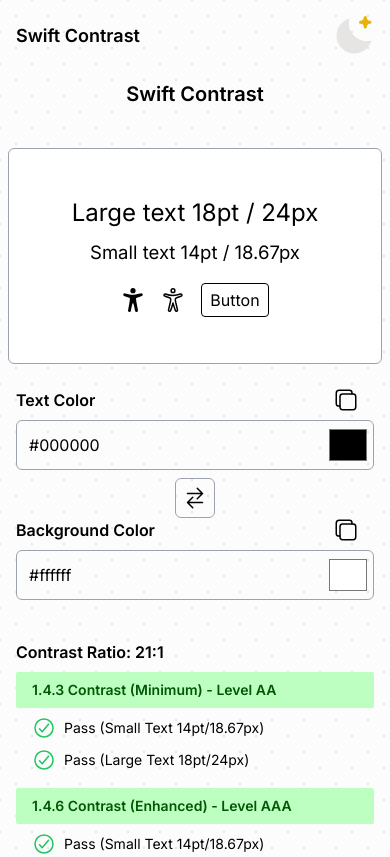
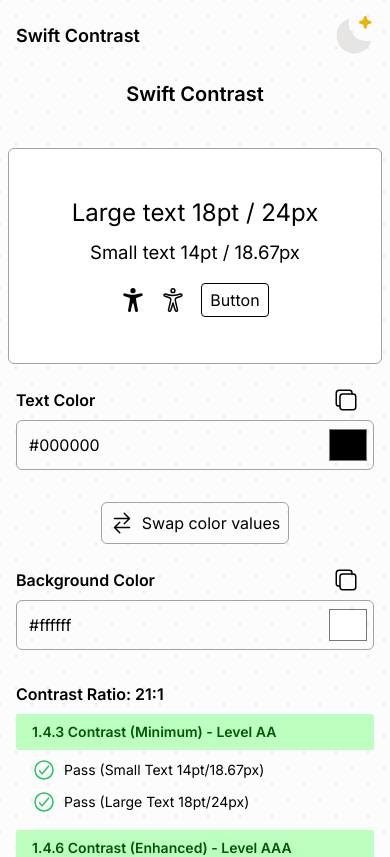
Before and after one commit to HRemonen/SwiftContrast, a Next.js app: page / in a window 390 px wide. Shown: the top 857 px of the page. Built offline with nearby package versions, Linux system fonts and the light colour scheme.

Commit message:
style: update styling on color inputs

```diff
--- a/src/components/common/SwapButton.tsx
+++ b/src/components/common/SwapButton.tsx
@@ -8,11 +8,11 @@
   <div className='flex flex-col items-center justify-center'>
     <button
       type='button'
-      className='flex h-10 w-10 items-center justify-center rounded-md border-[1px] border-solid border-gray-400 hover:border-2 hover:border-blue-600 dark:border-0 dark:bg-gray-50 dark:bg-opacity-15 dark:hover:border-2 dark:hover:border-blue-300 md:mt-6 lg:mt-3'
+      className='flex p-2 my-2 md:my-4 space-x-2 lg:size-10 items-center justify-center rounded-md border-[1px] border-solid border-gray-400 hover:border-2 hover:border-blue-600 dark:border-0 dark:bg-gray-50 dark:bg-opacity-15 dark:hover:border-2 dark:hover:border-blue-300 lg:mt-7'
       onClick={handleSwapColors}
     >
       <IoSwapHorizontal aria-hidden='true' focusable='false' size={24} />
-      <span className='sr-only'>Swap color values</span>
+      <span className='lg:sr-only'>Swap color values</span>
     </button>
   </div>
 )
--- a/src/components/contrast/ColorContrast.tsx
+++ b/src/components/contrast/ColorContrast.tsx
@@ -25,7 +25,7 @@
         <ColorPreview textColor={textColor} backgroundColor={backgroundColor} />
 
         <div className='w-full max-w-[600px]'>
-          <div className='flex flex-col md:pr-2 lg:flex-row lg:space-x-2 lg:pr-8 '>
+          <div className='flex flex-col space-y-4 md:space-y-0 md:pr-2 lg:flex-row lg:space-x-2 lg:pr-8 '>
             <ColorPicker
               id='textColor'
               label='Text color'
--- a/src/components/contrast/ColorPicker.tsx
+++ b/src/components/contrast/ColorPicker.tsx
@@ -10,7 +10,7 @@
   }
 
   return (
-    <div className='mx-2 mb-2 lg:mx-0 lg:mb-8'>
+    <div className='relative mx-2 mb-2 lg:mx-0 lg:mb-8'>
       <div className='flex items-start justify-between'>
         <h2 className='text-md mb-2 text-left font-semibold capitalize lg:mb-4 lg:text-lg'>
           {label}
@@ -30,7 +30,7 @@
         color={color}
         onChange={onChange}
       />
-      <span className='hidden peer-has-[input:invalid]:block text-red-500 dark:text-red-200 text-sm mt-2'>Please input correct HEX value</span>
+      <span className='hidden peer-has-[input:invalid]:block absolute bottom-[-4] text-red-500 dark:text-red-200 text-sm lg:mt-2'>Please input correct HEX value</span>
     </div>
   )
 }
```
